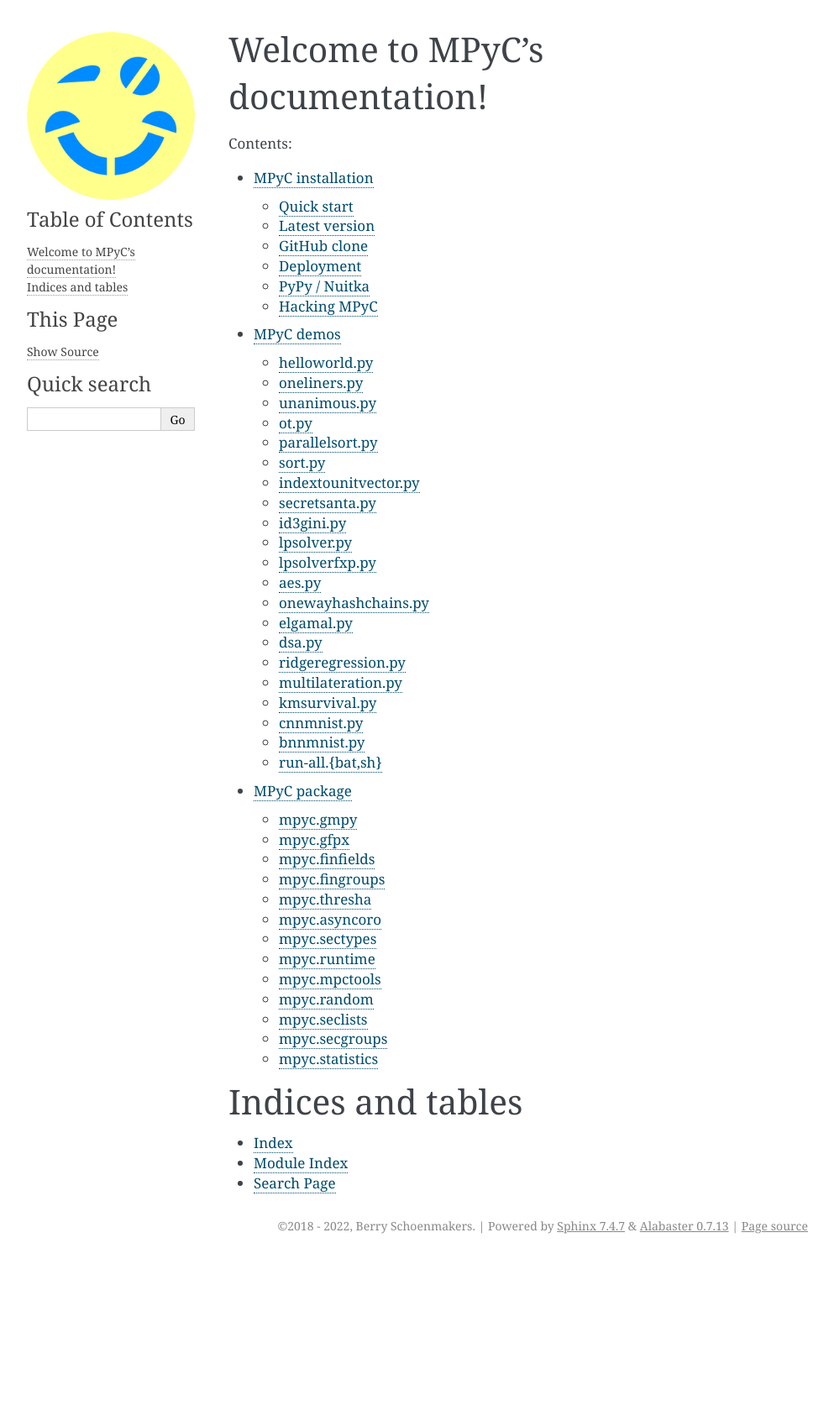
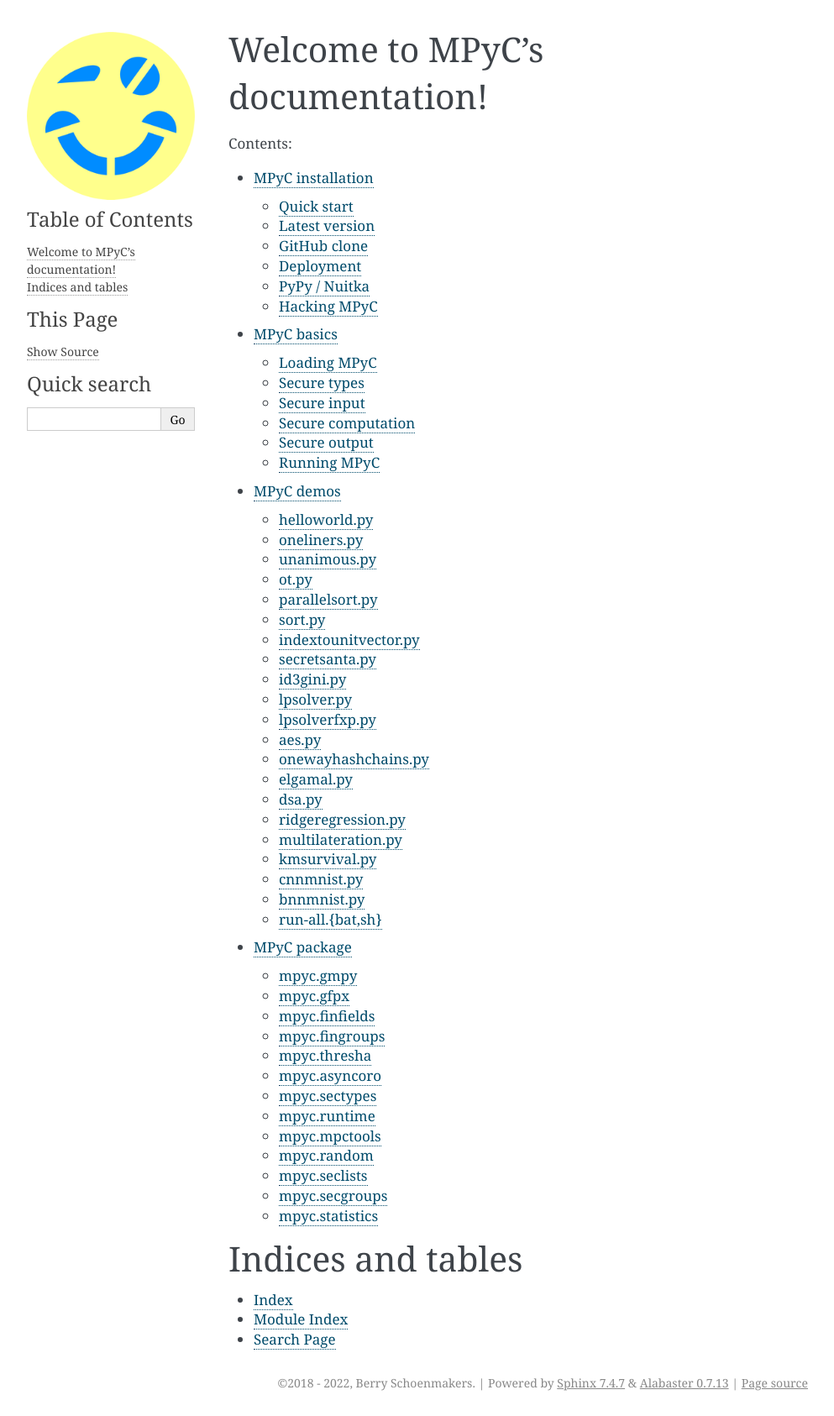
Before and after one commit to lschoe/mpyc, a Sphinx documentation site: the page built from docs/index.rst, in a window 1280 px wide. Shown: the whole page at 84% size, without its empty margins (148-1141 px from the left). Built offline with Sphinx 7.4.7, drawn with Linux system fonts in a browser that asks for light colours; before the commit the page ends 1499 px from its top, so only the background shows below that; some of the changed lines change nothing that is shown.

Commit message:
Add "MPyC basics" to docs.

```diff
--- /dev/null
+++ b/docs/basics.rst
@@ -0,0 +1,169 @@
+MPyC basics
+===========
+
+The goal of MPyC is that you can render nice and useful programs
+with relative ease. The complexities of the secure multiparty computation
+protocols running "under the hood" are hidden as much possible.
+
+In this brief tutorial we show how to use MPyC in a Python program, focusing
+on the specific steps you need to do (extra) to implement a multiparty computation.
+
+Loading MPyC
+------------
+
+To load MPyC we use the following ``import`` statement:
+
+.. code-block:: python
+
+    from mpyc.runtime import mpc
+
+This sets up the MPyC runtime ``mpc``, which means that the identities and addresses of
+the MPC parties have been loaded. The details of these parties can be inspected via
+``mpc.parties``. If available, the package ``gmpy2`` will have been loaded as well.
+
+Secure types
+------------
+
+To perform any meaningful multiparty computation in MPyC we'll first need to create
+appropriate secure types. For example, to work with secure integers we may create a secure
+type ``secint`` as follows:
+
+.. code-block:: python
+
+    secint = mpc.SecInt(16)
+
+Unlike Python integers (type ``int``), secure integers always have a maximum bit length.
+Here, we use 16-bit (signed) integers. The limited range of values ensures that "under the hood"
+a secure integer can be represented by an element of a finite field.
+More precisely, a secure integer is actually stored in secret-shared form, where each party
+will hold exactly one share represented as an element of a field of prime order.
+
+You can create as many secure types as you like, mixing secure integers, secure fixed-point numbers,
+secure floating-point numbers, and even secure types for (elements of) finite fields and some classes
+of finite groups. If you're curious, run ``python -m mpyc`` from the command line to get a list
+of secure types to play with.
+
+Secure input
+------------
+
+To let all parties provide their age as a private input, use:
+
+.. code-block:: python
+
+    my_age = int(input('Enter your age: '))  # each party enters a number
+    our_ages = mpc.input(secint(my_age))  # list with one secint per party
+
+Each party runs its own copy of this code, so ``my_age`` will only be known to the party entering the number.
+The value for ``my_age`` is then converted to a secure integer to tell ``mpc.input()`` the type for secret-sharing
+the value of ``my_age``.
+
+The list ``our_ages`` will contain the secret-shares of the ages entered by all parties,
+represented by one secure integer of type ``secint`` per party.
+
+Secure computation
+------------------
+
+We perform some computations to determine the total age, the maximum age, and the number of ages above average:
+
+.. code-block:: python
+
+    total_age = sum(our_ages)
+    max_age = mpc.max(our_ages)
+    m = len(mpc.parties)
+    above_avg = 0
+    for age in our_ages:
+        above_avg += mpc.if_else(age * m > total_age, 1, 0)
+
+For the total age we can use the Python function ``sum()``, although ``mpc.sum()`` would be slightly faster.
+For the maximum age we cannot use the Python function ``max()``, so we use ``mpc.max()``.
+To compute the number of ages above average, we compare each ``age`` with the average age ``total_age / m``,
+however, avoiding the use of a division.
+
+As the result of a comparison with secure integers is a secret-shared bit, we can get the result more
+directly:
+
+.. code-block:: python
+
+    above_avg = mpc.sum(age * m > total_age for age in our_ages)
+
+This time also using ``mpc.sum()`` instead of ``sum()`` for slightly better performance.
+
+Secure output
+-------------
+
+Finally, we reveal the results:
+
+.. code-block:: python
+
+    print('Average age:', await mpc.output(total_age) / m)
+    print('Maximum age:', await mpc.output(max_age))
+    print('Number of "elderly":', await mpc.output(above_avg))
+
+Note that we need to ``await`` the results of the calls to ``mpc.output()``.
+
+Running MPyC
+------------
+
+To run the above code with multiple parties, we put everything together,
+inserting calls to ``mpc.start()`` and ``mpc.shutdown()`` to let the
+parties actually connect and disconnect:
+
+.. code-block:: python
+    :caption: elderly.py
+
+    from mpyc.runtime import mpc
+
+    async def main():
+        secint = mpc.SecInt(16)
+
+        await mpc.start()
+
+        my_age = int(input('Enter your age: '))
+        our_ages = mpc.input(secint(my_age))
+
+        total_age = sum(our_ages)
+        max_age = mpc.max(our_ages)
+        m = len(mpc.parties)
+        above_avg = mpc.sum(age * m > total_age for age in our_ages)
+
+        print('Average age:', await mpc.output(total_age) / m)
+        print('Maximum age:', await mpc.output(max_age))
+        print('Number of "elderly":', await mpc.output(above_avg))
+
+        await mpc.shutdown()
+
+    mpc.run(main())
+
+We define function ``main()`` as a coroutine (``async`` function) to enable the
+use of ``await`` statements. To call and execute coroutine ``main()``,
+we use ``mpc.run(main())`` , much the same as one needs to do with any
+`coroutine <https://docs.python.org/3/library/asyncio-task.html#id1>`_ in Python.
+
+An example run between three parties on `localhost` looks as follows:
+
+.. code-block::
+
+    $ python elderly.py -M3 -I0 --no-log
+    Enter your age: 21
+    Average age: 29.0
+    Maximum age: 47
+    Number of "elderly": 1
+
+.. code-block::
+
+    $ python elderly.py -M3 -I1 --no-log
+    Enter your age: 19
+    Average age: 29.0
+    Maximum age: 47
+    Number of "elderly": 1
+
+.. code-block::
+
+    $ python elderly.py -M3 -I2 --no-log
+    Enter your age: 47
+    Average age: 29.0
+    Maximum age: 47
+    Number of "elderly": 1
+
+See :ref:`MPyC demos <mpyc demos>` for lots of other examples, including
+some more elaborate explanations in Jupyter notebooks.
--- a/docs/demos.rst
+++ b/docs/demos.rst
@@ -1,3 +1,5 @@
+.. _mpyc demos:
+
 MPyC demos
 ==========
 
--- a/docs/index.rst
+++ b/docs/index.rst
@@ -12,6 +12,7 @@
    :caption: Contents:
 
    install
+   basics
    demos
    mpyc
 
```
